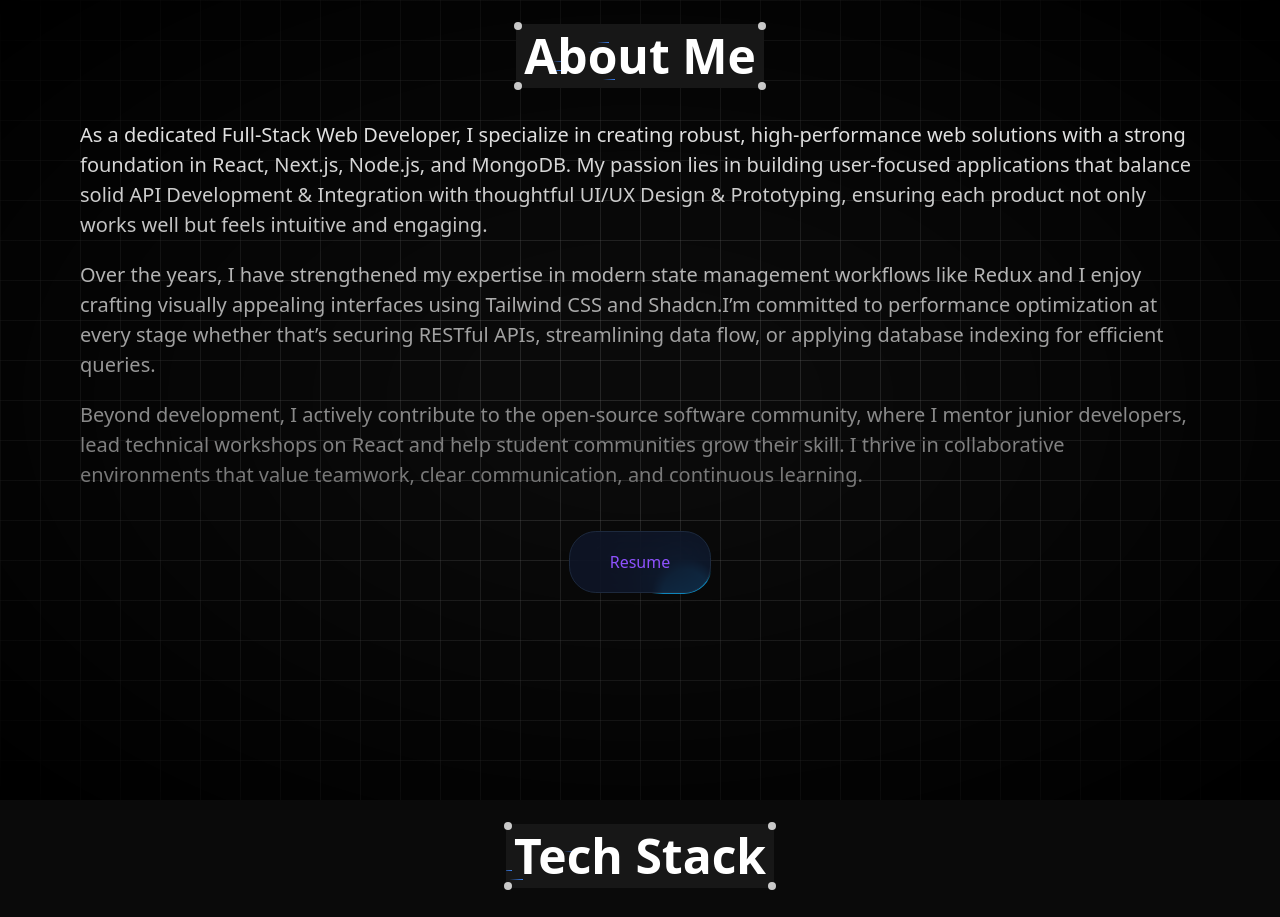
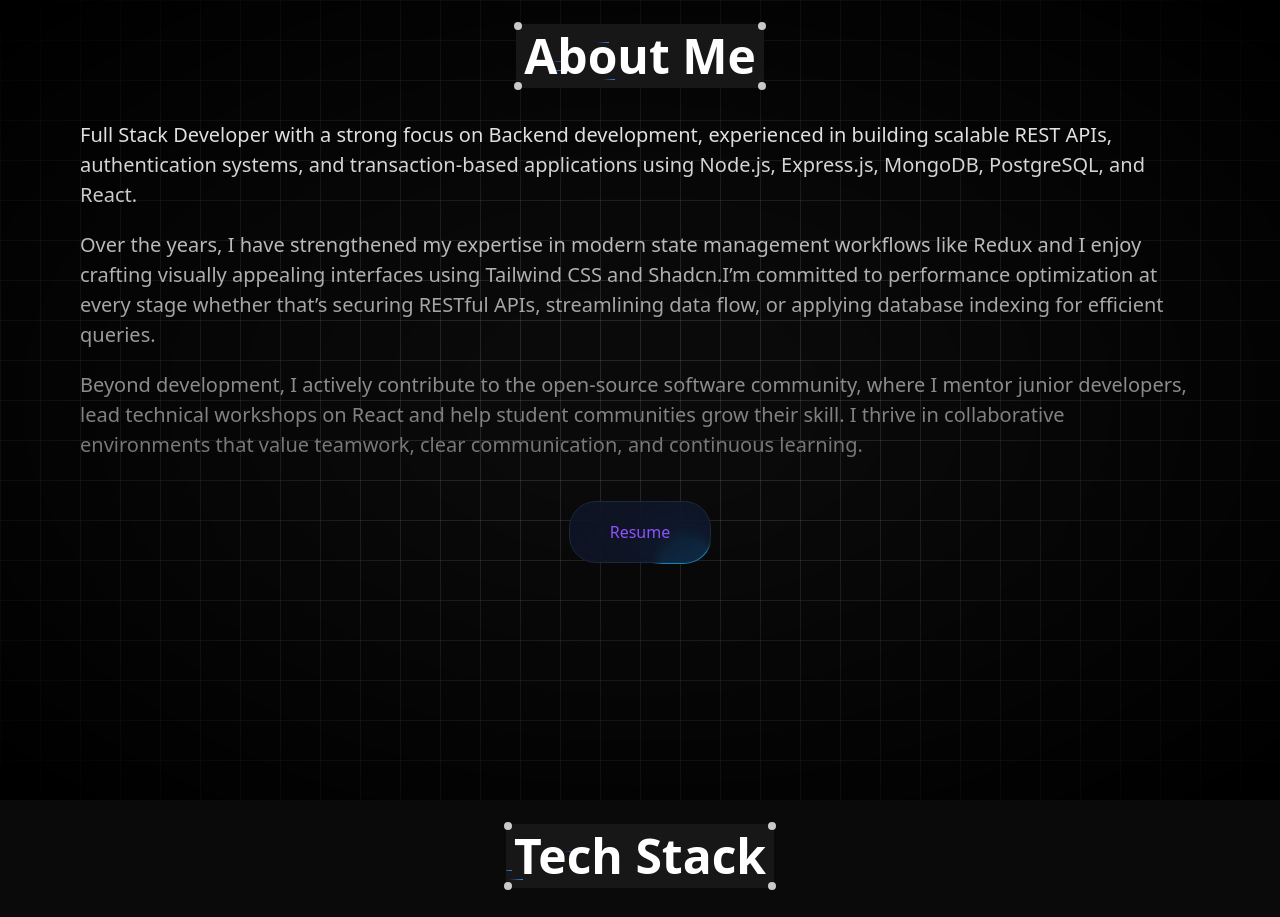
Before and after one commit to parveshqaiser/dev-portfolio, a React (Vite) app: page / in a window 1280 px wide. Shown: the part 800-1717 px from the top of the page. Built offline with nearby package versions, Linux system fonts and the light colour scheme.

Commit message:
about section of portfolio mod

```diff
--- a/src/pages/About.jsx
+++ b/src/pages/About.jsx
@@ -36,7 +36,7 @@ const About = () => {
 
                 <article className='my-2 max-w-6xl mx-auto space-y-5 bg-gradient-to-b from-neutral-200 to-neutral-500 bg-clip-text text-transparent px-2 sm:px-4'>
                     <p className="lg:text-[20px] md:text-[18px] text-base">
-                        As a dedicated Full-Stack Web Developer, I specialize in creating robust, high-performance web solutions with a strong foundation in React, Next.js, Node.js, and MongoDB. My passion lies in building user-focused applications that balance solid API Development & Integration with thoughtful UI/UX Design & Prototyping, ensuring each product not only works well but feels intuitive and engaging.
+                       Full Stack Developer with a strong focus on Backend development, experienced in building scalable REST APIs, authentication systems, and transaction-based applications using Node.js, Express.js, MongoDB, PostgreSQL, and React.
                     </p>
 
                     <p className='lg:text-[20px] md:text-[18px] text-base'>
```
